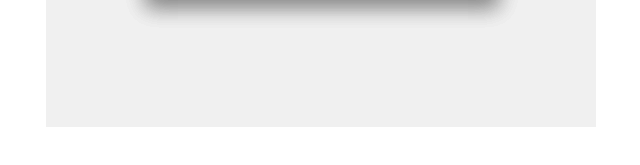
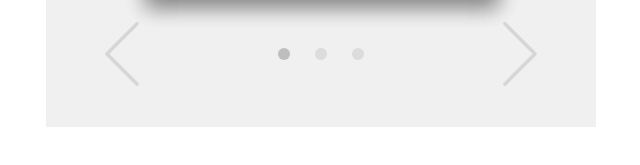
Before and after one commit to ed1001/Swipable, a plain HTML site: page index.html in a window 1280 px wide. Shown: the part 553-718 px from the top of the page, 319-959 px from the left. Drawn offline with Linux system fonts and the light colour scheme.

Commit message:
added controls for switing between photos

```diff
--- a/index.html
+++ b/index.html
@@ -7,6 +7,15 @@
 </head>
 <body>
   <div class="card-container">
+    <div class="controls">
+      <div class="arrow back"></div>
+      <div class="photo-dots">
+        <div class="dot active-dot"></div>
+        <div class="dot"></div>
+        <div class="dot"></div>
+      </div>
+      <div class="arrow next"></div>
+    </div>
     <div class="card">
       <div class="overlay" id="tick"></div>
       <div class="overlay" id="cross"></div>
@@ -23,7 +32,7 @@
         <p class="name-text">2</p>
       </div>
     </div>
-    <div class="card active">
+    <div class="card card-active">
       <div class="overlay" id="tick"></div>
       <div class="overlay" id="cross"></div>
       <div class="photo"></div>
--- a/style.css
+++ b/style.css
@@ -6,6 +6,8 @@ body {
 }
 
 .card-container {
+  display: flex;
+  align-items: flex-end;
   position: relative;
   height: 600px;
   width: 550px;
@@ -29,6 +31,54 @@ body {
   box-shadow: 0 10px 20px rgba(0,0,0,0.19);
   cursor: grab;
   transform: translateX(0px);
+}
+
+.controls {
+  display: flex;
+  justify-content: center;
+  width: 100%;
+  height: 13.335%;
+  margin-bottom: 6%;
+}
+
+.arrow {
+  width: 32%;
+  height: 100%;
+  opacity: 0.1;
+  transition: opacity 0.2s;
+  background-size: cover;
+  cursor: pointer;
+}
+
+.arrow:hover {
+  opacity: 0.6;
+}
+
+.photo-dots {
+  display: flex;
+  justify-content: space-around;
+  align-items: center;
+  width: 20%;
+}
+
+.dot {
+  border-radius: 50%;
+  width: 11%;
+  height: 15.13%;
+  background-color: rgb(190, 190, 190);
+  opacity: 0.4;
+}
+
+.active-dot {
+  opacity: 1;
+}
+
+.back {
+  background-image: url('back.png');
+}
+
+.next {
+  background-image: url('next.png');
 }
 
 .overlay {
--- a/swiping.js
+++ b/swiping.js
@@ -15,13 +15,22 @@ const processSwipe = (card, like) => {
   const nextCard = document.querySelector('.card-container').lastElementChild;
 
   if (nextCard) {
-    nextCard.classList.add('active');
+    nextCard.classList.add('card-active');
     initSwipe();
   }
 }
 
+const arrows = document.querySelectorAll('.arrow');
+arrows.forEach((arrow) => {
+  console.log(arrow);
+  arrow.addEventListener('click', (event) => {
+    console.log('yesss');
+  });
+});
+
+
 const initSwipe = () => {
-  const card = document.querySelector('.active');
+  const card = document.querySelector('.card-active');
   const tick = card.querySelector('#tick');
   const cross = card.querySelector('#cross');
   let dragging = false;
@@ -49,6 +58,7 @@ const initSwipe = () => {
       Object.assign(card.style, {transform: 'translateX(0px) translateY(0px)', transition: 'transform 0.25s cubic-bezier(.27,1.15,.69,1.04)'});
       tick.style.opacity = 0;
       cross.style.opacity = 0;
+      cross.style.zIndex = 0;
     }
   });
 
@@ -61,6 +71,7 @@ const initSwipe = () => {
       transY = clampNumber(transY += event.movementY, -card.offsetHeight/2, card.offsetHeight/2);
       tick.style.opacity = transX / xMax;
       cross.style.opacity = transX / xMin;
+      cross.style.zIndex = 2;
 
       Object.assign(card.style, {transform: `translateX(${transX}px) translateY(${transY}px)`, transition: 'none'});
     }
```
Also changed, not shown: back.png (added), next.png (added).
